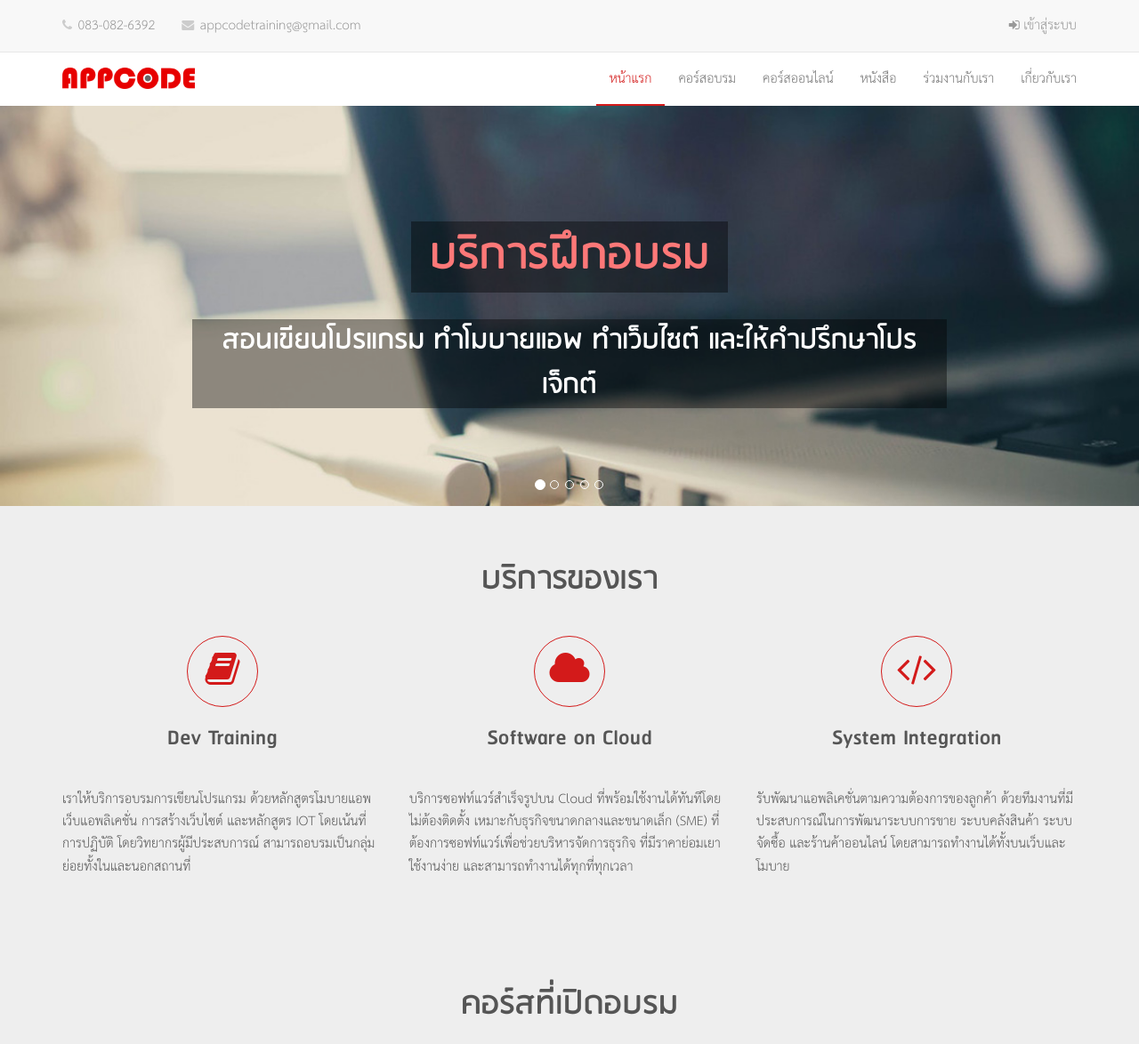
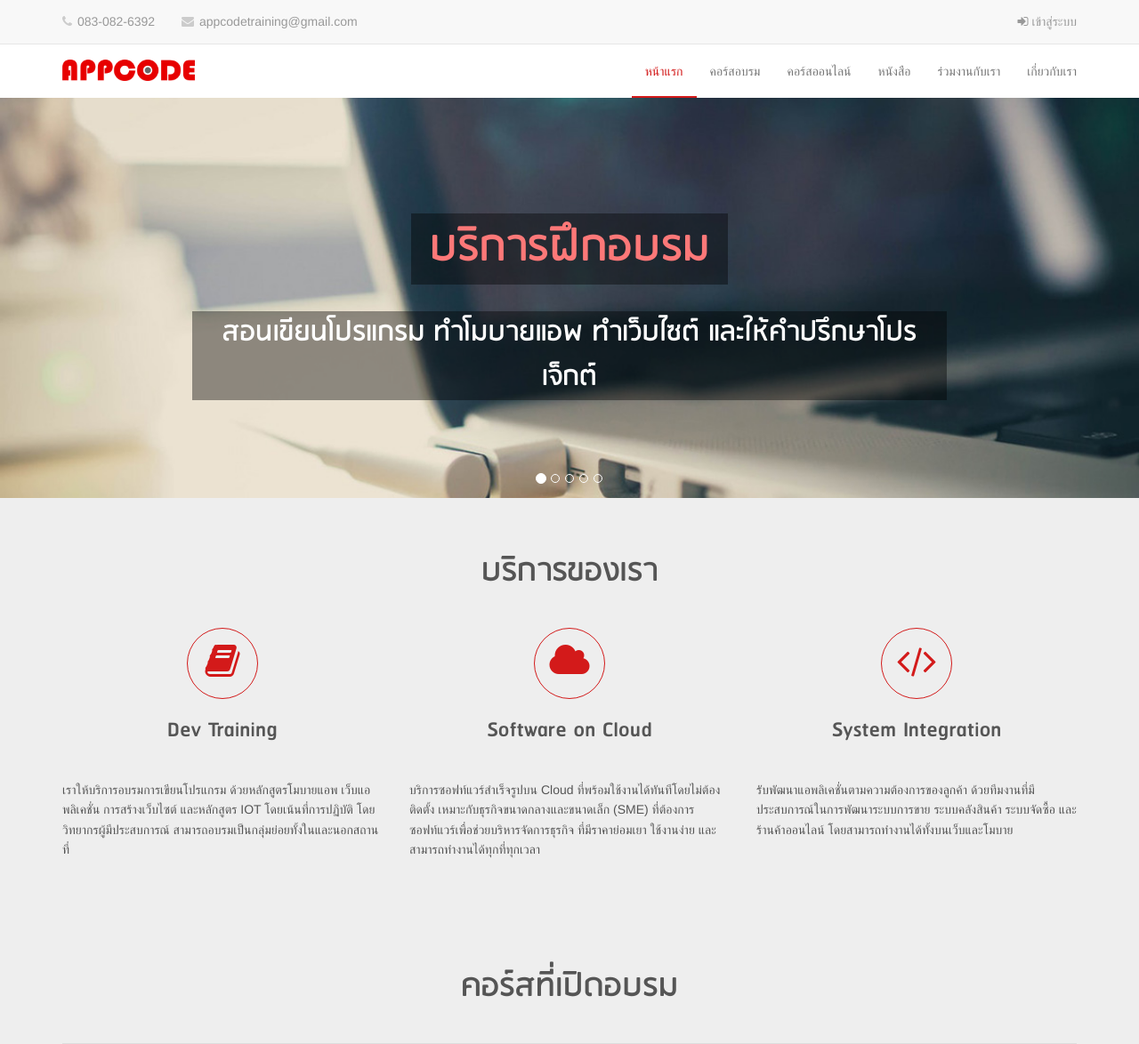
Before and after one commit to ekkazit/appcode, a Django app: page / in a window 1280 px wide. Shown: the top 1174 px of the page at 89% size. Run offline with Django 3.2, Linux system fonts and the light colour scheme; data comes from the database, SQL or seed files in the repository; some libraries are stand-ins or nearby versions.

Commit message:
Add config settings

```diff
--- a/static/css/base.css
+++ b/static/css/base.css
@@ -22,9 +22,9 @@ h3 {
 body {
   color: #555;
   background-color: #eee;
-  line-height: 1.8em;
-  font-family: 'THSarabunNew', sans-serif;
-  /* line-height: 1.6em; */
+  /* line-height: 1.8em;
+  font-family: 'THSarabunNew', sans-serif; */
+  line-height: 1.6em;
 }
 
 /**/
@@ -82,7 +82,6 @@ body {
   margin: 0;
   border: none;
   padding: 5px 0;
-  line-height: 32px;
   border-bottom: 1px solid #e7e7e7;
 }
 
```
